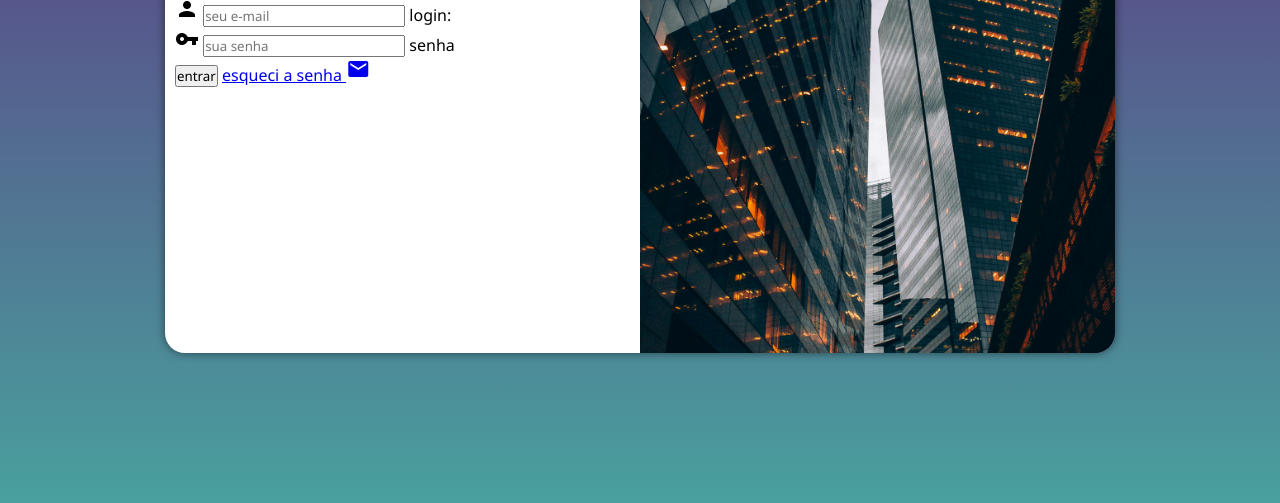
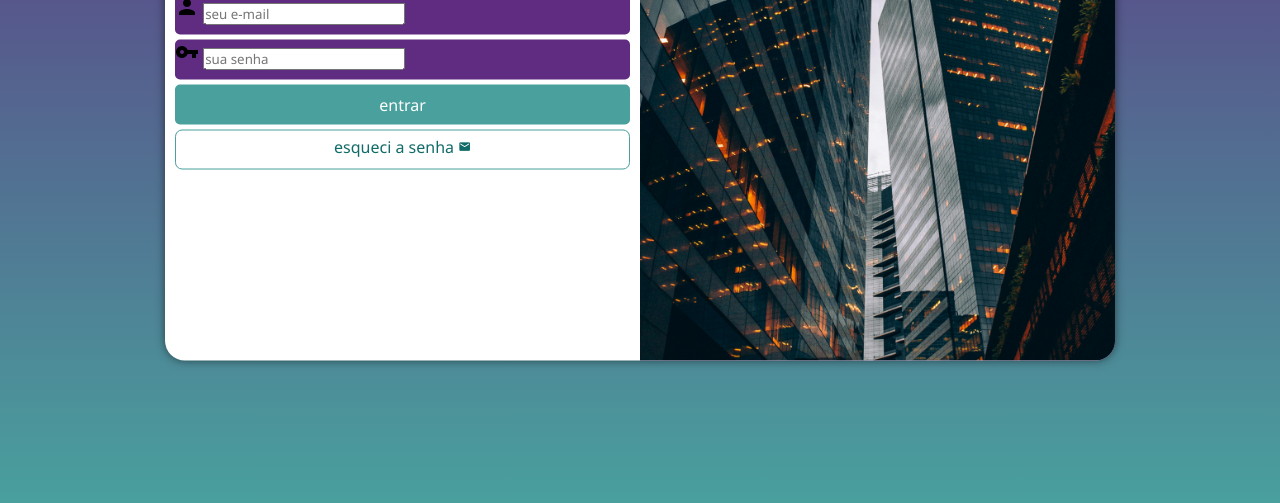
Before and after one commit to Rayran-front-end/projeto-login, a plain HTML site: page index.html in a window 1280 px wide. Shown: the part 297-800 px from the top of the page. Drawn offline with Linux system fonts and the light colour scheme.

Commit message:
atualização

```diff
--- a/estilos/style.css
+++ b/estilos/style.css
@@ -35,7 +35,7 @@
 
     background-color: #fff;
     width: 250px;
-    height: 500px;
+    height: 515px;
     border-radius: 20px;
     box-shadow: 0px 0px 10px rgba(0, 0, 0, 0.527);
 
@@ -64,3 +64,56 @@
  #formulario > p {
     font-size: 0.8em;
  }
+
+ .campo {
+   background-color: #5f2c82;
+   display: block;
+   width: 100%;
+   height: 40px;
+   border-radius: 5px;
+   margin-top: 5px;
+   margin-bottom: 5px;
+ }
+
+ .campo  label {
+    display: none;
+ }
+
+ form > input[type=submit] {
+    display: block;
+    font-size: 1em;
+    width: 100%;
+    height: 40px;
+    background-color: #49a09d;
+    color: #fff;
+    border: none;
+    border-radius: 5px;
+    cursor:pointer;
+  }
+
+  form > input[type=submit]:hover {
+    background-color: #116b68;
+  }
+
+  .botao {
+    display: block;
+    text-align: center;
+    font-size: 1em;
+    width: 100%;
+    height: 40px;
+    padding-top: 5px;
+    margin-top: 5px;
+    background-color: #fff;
+    color: #116b68;
+    border: 1px solid #49a09d;
+    border-radius: 7px;
+    text-decoration: none;
+  }
+
+  .botao:hover {
+    background-color: #49a09d;
+  }
+
+  .botao > i {
+    font-size: 0.8em;
+  }
--- a/index.html
+++ b/index.html
@@ -16,7 +16,7 @@
           </div>
           <div id="formulario">
               <h1>login</h1>
-              <p>seja bem-vindo(a) novamente. faça login para acessar a sua conta e poder fazer as configurações no seu ambiente.</p>
+              <p>seja bem-vindo(a) novamente. Faça login para acessar a sua conta e poder fazer as configurações no seu ambiente.</p>
               <form action="login.js" method="post" autocomplete="on">
                 <div class="campo">
                     <i class="material-icons">person</i>
@@ -29,7 +29,7 @@
                     <label for="isenha">senha</label>
                 </div>
                     <input type="submit" value="entrar">
-                    <a href="esqueci.html">
+                    <a href="esqueci.html" class="botao">
                        esqueci a senha
                     <i class="material-icons">mail</i></a>
               </form>
```
